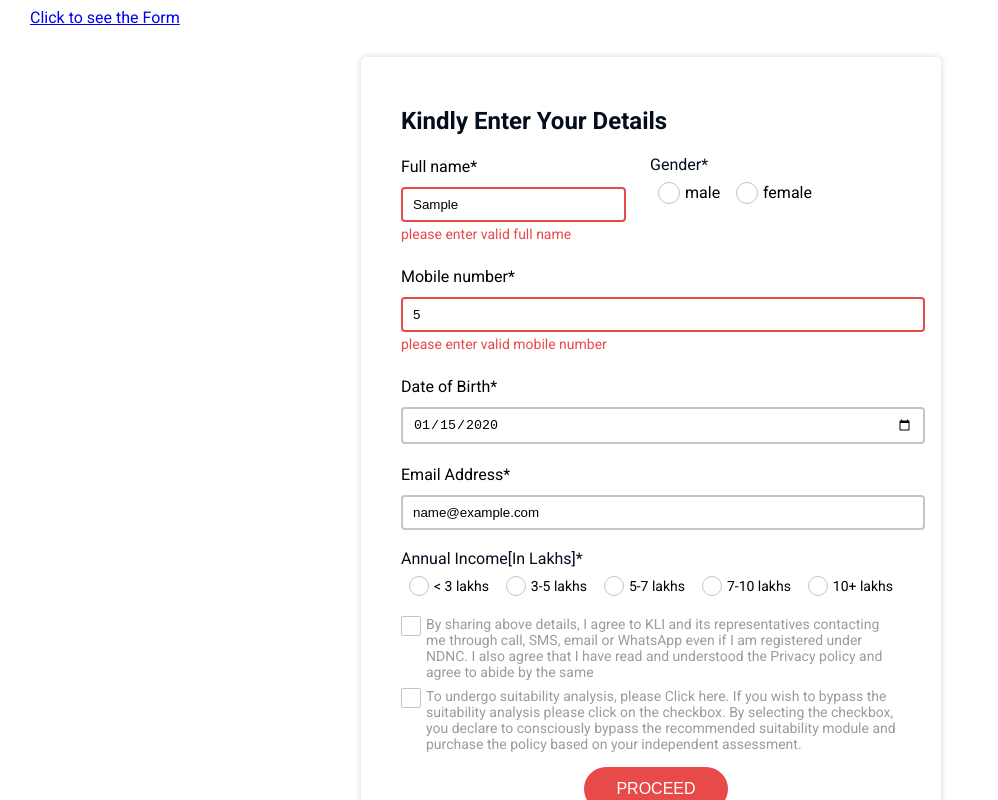
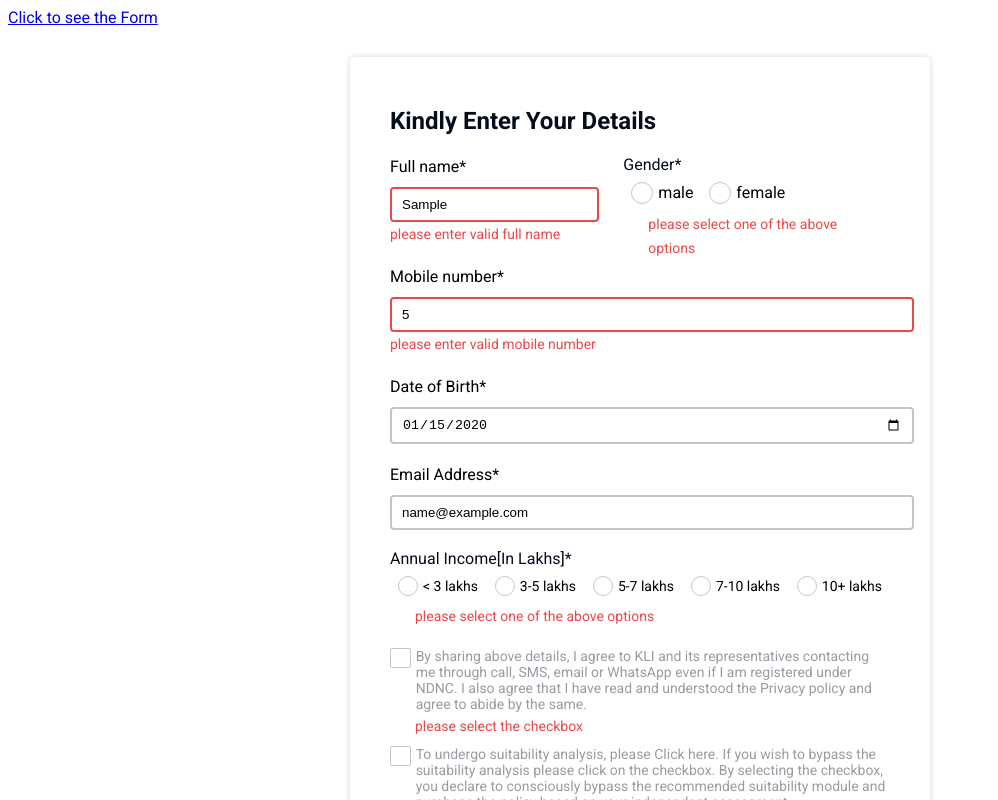
Before and after one commit to dikshashukla455/Design-system, a React (Create React App) app: page /form in a window 1280 px wide. Both pictures are taken after typing "Sample", "5", "2020-01-15", "name@example.com" into the empty fields and a click on the button "PROCEED". Shown: the top 800 px of the page, without its empty margins (0-998 px from the left). Built offline with nearby package versions, Linux system fonts and the light colour scheme; a web font is replaced by a local one.

Commit message:
completed the form validation part

```diff
--- a/src/App.css
+++ b/src/App.css
@@ -1,6 +1,4 @@
-body{
-	margin-left:30px;
-}
+
 p{
 	display: block;
 }
--- a/src/DesignComponents.js
+++ b/src/DesignComponents.js
@@ -24,7 +24,7 @@ import "./App.css";
 import ConfirmBox from "./components/ConfirmationBox/ConfirmBox";
 function DesignComponents() {
 	return (
-		<>
+		<div className="" style={{marginLeft:"30px"}}>
 			{/*==================== TYPOGRAPHY COMPONENT =======================*/}
 			<p style={{ fontSize: "45px" }}>Typography</p>
 			{/*======== HEADINGS ========*/}
@@ -384,7 +384,7 @@ function DesignComponents() {
 					message="Once you delete this, it will be gone forever. Make sure you give thanks to it first."
 				/>
 			</div>
-		</>
+		</div>
 	);
 }
 
--- a/src/Form.css
+++ b/src/Form.css
@@ -39,7 +39,50 @@ input {
 .radio_label{
 	font-size: 14px;
 }
+.checkbox_form{
+	display:flex;
+}
+.checkbox_error{
+	color: #e84a4a;
+	font-size: 14px;
+	font-weight: 400;
+	line-height: 24px;
+	margin:0;
+	display:block;
+	margin: 2px 25px;
+}
+.radio_input,
+.check_input {
+	display: none;
+}
+.check_input:checked ~ .checkmark {
+	border: 1px solid transparent;
+}
+.checkbox .checkmark {
+	margin-left: 0;
+	display: inline-block;
+	position: relative;
+	margin-right: 5px;
+	width: 20px;
+	height: 20px;
+	cursor: pointer;
+	border: 1px solid #c3c6c9;
+	border-radius: 2px;
+}
 
+.check_input:checked ~ .checkmark::after {
+	content: "";
+	display: block;
+	color: aliceblue;
+	width: 12px;
+	height: 6px;
+	border-left: 2px solid white;
+	border-bottom: 2px solid white;
+	position: absolute;
+	left: 50%;
+	top: 40%;
+	transform: translate(-50%, -50%) rotate(-45deg);
+}
 /**** mobile devices ******/
 
 @media only screen and (max-width: 700px){
--- a/src/Form.js
+++ b/src/Form.js
@@ -13,9 +13,15 @@ function Form() {
 		mobile: "",
 		DOB: "",
 		email: "",
+		hooks: true,
 	});
-	const [error, setError] = useState(false);
-	const [modal, setModal] = useState(false);
+	const [error, setError] = useState(false); // setting the error functionality
+	const [modal, setModal] = useState(false); // for the popup modal
+	const [firstRenderModal, SetFirstRenderModal] = useState(true); // setting the state for the first render of the popup modal
+	const [checkedOne, setCheckedOne] = useState(false); // setting the state for the checkbox condition one
+	const [checkedTwo, setCheckedTwo] = useState(false); // setting the state for the checkbox condition two
+	const [radioGender, setRadioGender] = useState(false); // setting the state for the gender radio
+	const [radioAnnual, setRadioAnnual] = useState(false); // setting the state for the annual income radio buttons
 	const onErrorHandler = (e) => {
 		const name = e.target.name;
 		const value = e.target.value;
@@ -24,27 +30,36 @@ function Form() {
 			[name]: value,
 		});
 	};
-
+	console.log(radioGender);
 	const onSubmitHandler = (e) => {
+		// conditions happen on clicking the proceed button
 		if (
-			state.fullName.length === 0 ||
-			state.fullName.includes(" ") ||
-			state.mobile.length === 0 ||
-			state.mobile.length !== 10 ||
-			state.DOB.length === 0 ||
-			state.email.length === 0
+			state.fullName.length === 0 || // full name field should not be empty
+			!state.fullName.includes(" ") || // full name field should have spaces
+			state.mobile.length === 0 || // mobile number field should not be empty
+			state.mobile.length !== 10 || // mobile number field should have 10 digit number
+			state.DOB.length === 0 || // DOB field should not be empty
+			state.email.length === 0 || // email field should not be empty
+			!checkedOne ||
+			!checkedTwo || // checkbox and radio should be selected
+			!radioGender ||
+			!radioAnnual
 		) {
+			SetFirstRenderModal(false);
 			setError(true);
 		} else {
+			SetFirstRenderModal(false);
 			setError(false);
 		}
+
 		console.log(state);
 		e.preventDefault();
 	};
 	useEffect(() => {
-		setModal(!modal);
-		console.log("modal");
-	}, [error]);
+		if (!firstRenderModal) {
+			error ? setModal(false) : setModal(true);
+		}
+	}, [error, firstRenderModal]);
 	return (
 		<div className="container">
 			<div className="form-container">
@@ -86,10 +101,21 @@ function Form() {
 									margin: "8px",
 									fontWeight: "400",
 								}}
+								onChange={() => {
+									setRadioGender(!radioGender);
+									return;
+								}}
 							>
 								<Radio name="gender" label="male" /> &nbsp;&nbsp;&nbsp;&nbsp;
 								<Radio name="gender" label="female" />
 							</div>
+							{error && !radioGender ? (
+								<p className="checkbox_error">
+									please select one of the above options
+								</p>
+							) : (
+								""
+							)}
 						</div>
 					</div>
 					{/* Mobile number field */}
@@ -155,6 +181,7 @@ function Form() {
 								margin: "8px",
 								fontWeight: "400",
 							}}
+							onChange={() => setRadioAnnual(!radioAnnual)}
 						>
 							<Radio
 								width="18px"
@@ -192,46 +219,70 @@ function Form() {
 								name="annual"
 							/>{" "}
 						</div>
+						{error && !radioAnnual ? (
+							<p className="checkbox_error">
+								please select one of the above options
+							</p>
+						) : (
+							""
+						)}
 					</div>
 					{/* Checkbox conditions */}
 					<div
 						className=""
-						style={{ display: "flex", textAlign: "left", marginTop: "20px" }}
+						style={{ textAlign: "left", marginTop: "20px", fontSize: "14px" }}
 					>
+						<div className="" onChange={() => setCheckedOne(!checkedOne)}>
 							<Checkbox
 								checkColor="primary"
-							width="18px"
+								width="60px"
 								height="18px"
+								name="hooks"
 								id="checkbox_one"
-						/>
-						<Paragraph color="g300" fontSize="14px" margin="0">
-							By sharing above details, I agree to KLI and its representatives
+								label="By sharing above details, I agree to KLI and its representatives
 						contacting me through call, SMS, email or WhatsApp even if I am
 						registered under NDNC. I also agree that I have read and
-							understood the Privacy policy and agree to abide by the same
-						</Paragraph>
+						understood the Privacy policy and agree to abide by the same."
+								className="checkbox_form"
+								color="g300"
+							/>
+						</div>
+						{error && !checkedOne ? (
+							<p className="checkbox_error">please select the checkbox</p>
+						) : (
+							""
+						)}
 					</div>
 					<div
 						className=""
 						style={{
-							display: "flex",
 							textAlign: "left",
 							margin: "8px 0 15px 0",
+							fontSize: "14px",
 						}}
 					>
+						<div className="" onChange={() => setCheckedTwo(!checkedTwo)}>
 							<Checkbox
 								checkColor="primary"
-							width="18px"
+								width="70px"
 								height="18px"
+								name="hooks"
 								id="checkbox_two"
-						/>
-						<Paragraph color="g300" fontSize="14px" margin="0">
+								label="
 							To undergo suitability analysis, please Click here. If you wish to
 							bypass the suitability analysis please click on the checkbox. By
 							selecting the checkbox, you declare to consciously bypass the
 							recommended suitability module and purchase the policy based on
-							your independent assessment.
-						</Paragraph>
+							your independent assessment."
+								className="checkbox_form"
+								color="g300"
+							/>
+						</div>
+						{error && !checkedTwo ? (
+							<p className="checkbox_error">please select the checkbox</p>
+						) : (
+							" "
+						)}
 					</div>
 
 					{/* submit button */}
@@ -250,7 +301,6 @@ function Form() {
 									type="confirm"
 									label="Are you sure you want to proceed?"
 									message="The changes will not be accepted after submission"
-
 								/>
 							</div>
 						)}
--- a/src/components/ConfirmationBox/ConfirmBox.js
+++ b/src/components/ConfirmationBox/ConfirmBox.js
@@ -54,7 +54,7 @@ function ConfirmBox({ type, label, message }) {
 				<div className="confirm_button">
 					{type === "confirm" && ( // variants of the buttons based on the confirm type
 						<>
-							<span onClick={() => setIsOpen(false)}>
+							<span onClick={() => setIsOpen(!isOpen)}>
 								{" "}
 								<Button textColor="s300" variant="transparent" fontSize="12px">
 									Cancel
--- a/src/components/TextField/ButtonComponent.js
+++ b/src/components/TextField/ButtonComponent.js
@@ -1,5 +1,6 @@
 import { React, useState } from "react";
 import { DarkTagColor } from "../colors/UtilityFunction";
+import { colors } from "../Data/ColorData";
 // ===================== CHECKBOX COMPONENT ==========================
 export const Checkbox = ({
 	checkColor,
@@ -9,26 +10,28 @@ export const Checkbox = ({
 	height,
 	id,
 	name,
+	color,
 	className,
-	error
+	error,
 }) => {
 	const [checked, setChecked] = useState(false); // setting the state for the checkbox initially not checked
 
 	return (
 		<>
-			<label className={`checkbox ${className}`} htmlFor={id}>
+			<label className={`checkbox ${className}`} htmlFor={id} style={{color:`${colors[color]}`}}>
 				<input
 					type="checkbox"
 					className="check_input"
 					id={id}
 					name={name}
-					onChange={() => setChecked(!checked)} // on and off checkbox functionality
+					onChange={()=>setChecked(!checked)} // on and off checkbox functionality
 					disabled={variant === "disabled" ? true : false} // setting the disabled state based on the disable variant
 				/>
 				{/* creating a custom checkbox */}
 				<div
 					className="checkmark"
 					style={{
+
 						backgroundColor: `${
 							checked ? DarkTagColor(checkColor) : "" // changing the background color of the checkbox based on the variant
 						} ${variant === "disabled" ? "#f5f5f6" : ""}`, // change the background color for the disabled variant
```
Lines whose indentation alone changed are shown as unchanged.
